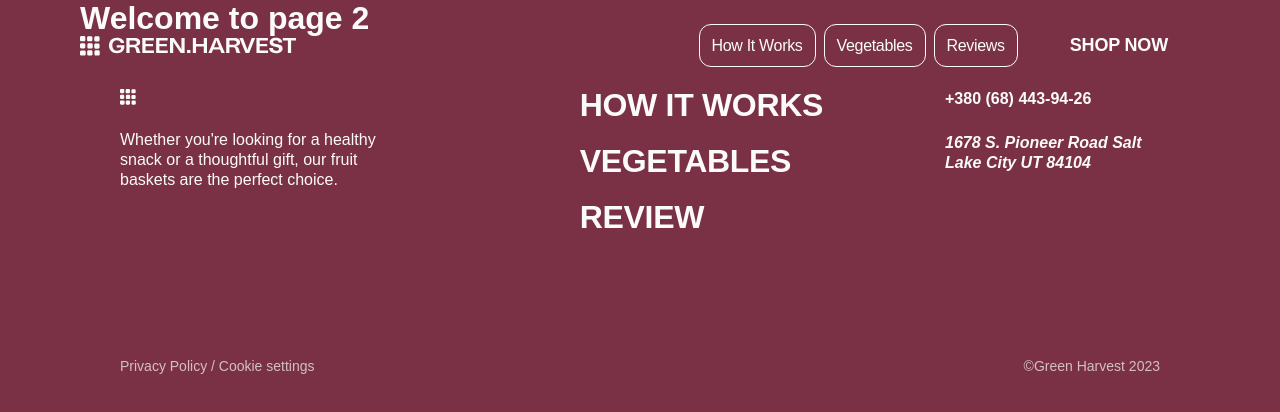
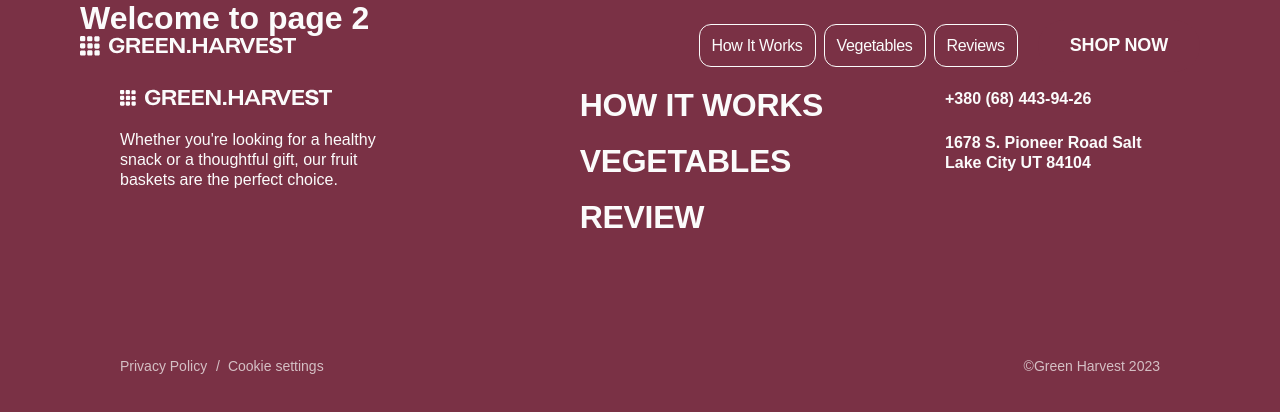
Before and after one commit to karinahurzan/project-fantasy-team, a website built with Vite: page src/page-2.html in a window 1280 px wide. Built offline with nearby package versions, Linux system fonts and the light colour scheme.

Commit message:
add footer

```diff
--- a/src/css/footer.css
+++ b/src/css/footer.css
@@ -1,58 +1,53 @@
-.logo-index{
+.logo-index {
   display: flex;
   gap: 4px;
+  align-items: center;
 }
 .foot {
-    background-color: #7A3145;
-    padding: 30px 0 30px 0;
+  background-color: #7a3145;
+  padding: 40px 0;
 }
-
 .list-navigation {
   display: flex;
   flex-direction: column;
-    gap: 16px;
+  gap: 14px;
 }
-
 .menu-and-contacts {
   display: flex;
   flex-direction: column;
   gap: 40px;
 }
-
 .menu-navigation {
   display: flex;
   flex-direction: column;
   gap: 40px;
   justify-content: flex-start;
 }
-
 .ul-address {
   display: flex;
   flex-wrap: wrap;
   gap: 14px;
+  max-width: 215px;
 }
-
 .policy {
   display: flex;
   flex-wrap: wrap;
   gap: 16px;
   margin-top: 80px;
 }
-
 .icon-name {
   margin: 0;
   padding: 0;
 }
-
-
+.footer-logo-text {
+    fill: #fbfbfb;
+}
 .paragraph-logo-foot {
   font-weight: 500;
   font-size: 14px;
   line-height: 1.42857;
   color: #fbfbfb;
-
 }
-
 .li-navigation {
   font-weight: 600;
   font-size: 32px;
@@ -60,62 +55,64 @@
   letter-spacing: -0.01em;
   text-transform: uppercase;
   color: #fbfbfb;
-
 }
-
 .number {
   font-weight: 700;
   font-size: 14px;
   line-height: 1.42857;
   color: #fbfbfb;
   font-style: normal;
-
 }
-
 .address {
   font-weight: 700;
   font-size: 14px;
   line-height: 1.42857;
   color: #fbfbfb;
+  font-style: normal;
 }
-.logo-and-text{
+.logo-and-text {
   display: flex;
   flex-wrap: wrap;
   gap: 14px;
 }
-
-
 .li-privacy {
+    display: flex;
+    flex-direction: row;
+    flex-wrap: nowrap;
+    gap: 8px;
   font-weight: 500;
   font-size: 14px;
   line-height: 1.42857;
   color: #d4bfc4;
 }
-
+.a-privacy:not(:last-child)::after {
+    content: "/";
+    margin-left: 5px;
+    color: #d4bfc4;
+}
 @media screen and (min-width: 768px) {
-    .logo-index{
+  .logo-index {
     gap: 9px;
   }
   .logo-and-text {
     max-width: 265px;
     gap: 24px;
   }
-
+  .footer-logo-text {
+    width: 187px;
+    height: 17px;
+  }
   .foot {
     padding: 32px 0 32px 0;
   }
-
   .menu-and-contacts {
     align-items: flex-start;
     justify-content: space-between;
     flex-direction: row;
-
   }
-
   .menu-navigation {
     gap: 64px;
   }
-
   .address,
   .number {
     max-width: 215px;
@@ -124,59 +121,46 @@
     line-height: 1.25;
     color: #fbfbfb;
   }
-
   .ul-address {
     width: 215px;
     gap: 24px;
   }
-
   .policy {
     display: flex;
     justify-content: space-between;
     margin-top: 100px;
   }
-
   .paragraph-logo-foot {
     font-weight: 500;
     font-size: 16px;
     line-height: 1.25;
   }
-    .list-navigation{
+  .list-navigation {
     gap: 24px;
   }
 }
-
-
 @media screen and (min-width: 1280px) {
-
-    .logo-index{
+  .logo-index {
     gap: 9px;
   }
   .container {
     max-width: 1120px;
     padding: 0 20px;
-
   }
-    .logo-and-text{
+  .logo-and-text {
     gap: 24px;
   }
   .foot {
     padding: 52px 100px;
   }
-
-
   .policy {
     margin-top: 124px;
   }
-
   .menu-navigation {
     gap: 122px;
     flex-direction: row;
   }
-
-    .list-navigation{
+  .list-navigation {
     gap: 24px;
   }
 }
-=======
-}
--- a/src/css/header.css
+++ b/src/css/header.css
@@ -4,7 +4,7 @@
   left: 50%;
   transform: translateX(-50%);
   width: 100%;
-  z-index: 999;
+  z-index: 1;
 }
 
 .head {
--- a/src/partials/footer.html
+++ b/src/partials/footer.html
@@ -3,11 +3,11 @@
     <div class="menu-and-contacts">
       <div class="logo-and-text">
         <a href="index.html" class="logo-index">
-          <svg class="icon-square" width="16" height="16" fill="#fdfdfd">
+          <svg class="icon-square" width="16" height="16" fill="#FDFDFD">
             <use href="./img/icons.svg#icon-logo"></use>
           </svg>
-            <svg class="header-logo-text" width="148" height="12"
-            <use href="./project-serious-team/assets/icons-BL4ZdX8r.svg#icon-logo-name-mobile"></use>
+            <svg class="footer-logo-text" width="148" height="12">
+            <use href="../img/icons.svg#icon-logo-name-mobile"></use>
             </svg>
         </a>
         <p class="paragraph-logo-foot">
@@ -15,7 +15,6 @@
           fruit baskets are the perfect choice.
         </p>
       </div>
-
       <div class="menu-navigation">
         <nav class="navigation-footer">
           <ul class="list-navigation">
@@ -26,7 +25,6 @@
             <li class="li-navigation"><a href="#reviews">review</a></li>
           </ul>
         </nav>
-
         <address class="address-footer">
           <ul class="ul-address">
             <li>
@@ -41,15 +39,12 @@
         </address>
       </div>
     </div>
-
-
       <ul class="policy">
         <li class="li-privacy">
-          <a href="index.html">Privacy Policy </a>
-          <a href="index.html">/ Cookie settings</a>
+          <a class="a-privacy" href="index.html">Privacy Policy </a>
+          <a class="a-privacy" href="index.html">Cookie settings</a>
         </li>
         <li class="li-privacy">©Green Harvest 2023</li>
       </ul>
-
   </div>
 </footer>
```
Lines whose indentation alone changed are shown as unchanged.
